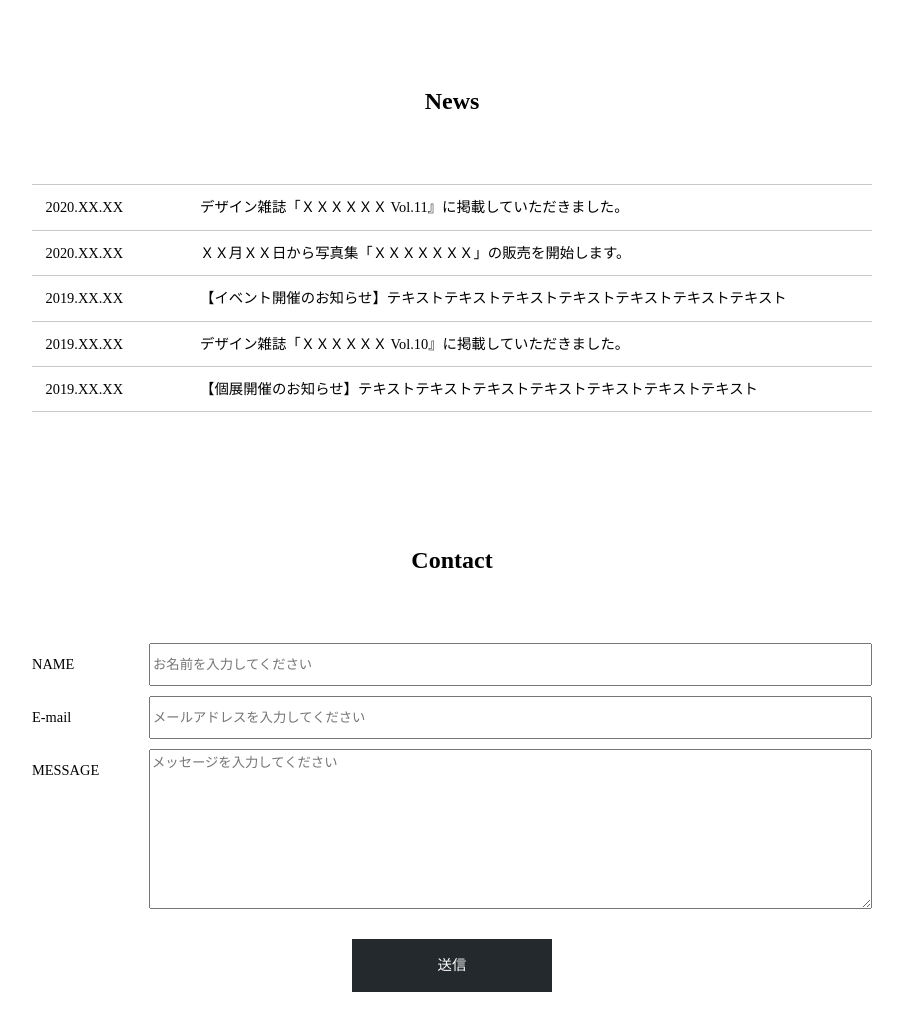
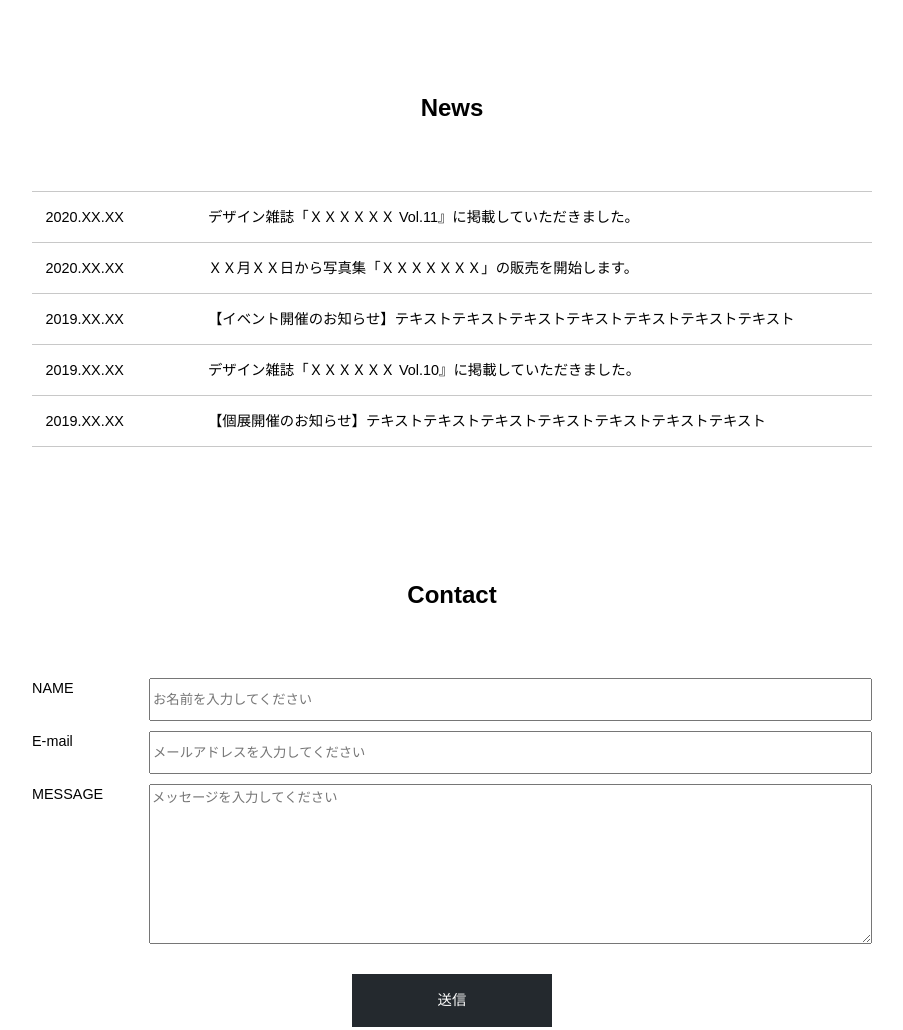
Before and after one commit to ori-medtech/codestep_portforio, a plain HTML site: page index.html in a window 1280 px wide. Shown: the part 1737-2767 px from the top of the page, without its empty margins (188-1091 px from the left). Drawn offline with Linux system fonts and the light colour scheme.

Commit message:
Add files via upload

```diff
--- a/css/style.scss
+++ b/css/style.scss
@@ -7,12 +7,18 @@ $color: #24292E;
 }
 body {
   font-size: 14.4px;
+  font-family:'メイリオ', 'Meiryo','ＭＳ ゴシック','Hiragino Kaku Gothic ProN','ヒラギノ角ゴ ProN W3',sans-serif;
 
 
 }
 h2 {
   font-size: 24px;
   line-height: 1.5;
+}
+
+h3 {
+  font-size: 14.4;
+  font-weight: normal;
 }
 
 p {
@@ -101,11 +107,14 @@ header {
 /* about */
 
 .address {
-  margin-top: 30px;
+  margin-top: 37px;
+  line-height: 1.5;
+  font-size: 14.4;
 }
 
-.profile-text {
+.profile-text p {
   margin-top: 30px;
+  // background-color: tan;
 }
 
 /* works */
@@ -129,20 +138,25 @@ header {
 }
 
 .news_contents {
-  dl{
+  .archive{
     display: flex;
-    flex-wrap: wrap;
+    // flex-wrap: wrap;
     border-top: 1px solid #c8c8c8;
 
     dt {
-      width: 20%;
-      padding: 15px 0 15px 13.5px;
-      border-bottom: 1px solid #c8c8c8;
+      // width: 20%;
+      padding: 17.75px 0 17.75px 13.5px;
+      // border-bottom: 1px solid #c8c8c8;
     }
 
     dd {
-      width: 80%;
-      padding: 15px 0;
+      // width: 80%;
+      padding: 17.75px 0;
+      margin-left: 84px;
+      // border-bottom: 1px solid #c8c8c8;
+    }
+
+    &:last-child {
       border-bottom: 1px solid #c8c8c8;
     }
   }
@@ -158,10 +172,11 @@ header {
   display: flex;
   justify-content: space-between;
   label {
-    line-height: 43px;
+    line-height: calc(21 / 14.4);
+    align-items: flex-start;
   }
   input {
-    width :723 / 840 * 100 * 1%;
+    width :calc(723 / 840 * 100 * 1%);
     height: 43px;
   }
 }
@@ -171,10 +186,11 @@ header {
   justify-content: space-between;
   margin-top: 10px;
   label {
-    line-height: 43px;
+    line-height: calc(21 / 14.4);
+    align-items: flex-start;
   }
   input {
-    width :723 / 840 * 100 * 1%;
+    width :calc(723 / 840 * 100 * 1%);
     height: 43px;
   }
 }
@@ -184,10 +200,11 @@ header {
   justify-content: space-between;
   margin-top: 10px;
   label {
-    line-height: 43px;
+    line-height: calc(21 / 14.4);
+    align-items: flex-start;
   }
   textarea {
-    width :723 / 840 * 100 * 1%;
+    width : calc(723 / 840 * 100 * 1%);
     height: 160px;
   }
 }
@@ -204,7 +221,7 @@ header {
 
 /* footer */
 footer {
-  margin-top: 145px;
+  margin-top: 130px;
   text-align: center;
   background-color: $color;
 }
--- a/index.html
+++ b/index.html
@@ -81,16 +81,26 @@
       <div class="container">
         <div class="news_contents">
           <dl>
+            <div class="archive">
               <dt>2020.XX.XX</dt>
               <dd>デザイン雑誌「ＸＸＸＸＸＸ Vol.11』に掲載していただきました。</dd>
+            </div>
+            <div class="archive">
               <dt>2020.XX.XX</dt>
               <dd>ＸＸ月ＸＸ日から写真集「ＸＸＸＸＸＸＸ」の販売を開始します。</dd>
+            </div>
+            <div class="archive">
               <dt>2019.XX.XX</dt>
               <dd>【イベント開催のお知らせ】テキストテキストテキストテキストテキストテキストテキスト</dd>
+            </div>
+            <div class="archive">
               <dt>2019.XX.XX</dt>
               <dd>デザイン雑誌「ＸＸＸＸＸＸ Vol.10』に掲載していただきました。</dd>
+            </div>
+            <div class="archive">
               <dt>2019.XX.XX</dt>
               <dd>【個展開催のお知らせ】テキストテキストテキストテキストテキストテキストテキスト</dd>
+            </div>
           </dl>
         </div>
       </div>
```
Also changed, not shown: css/style.css. Lines whose indentation alone changed are shown as unchanged.
